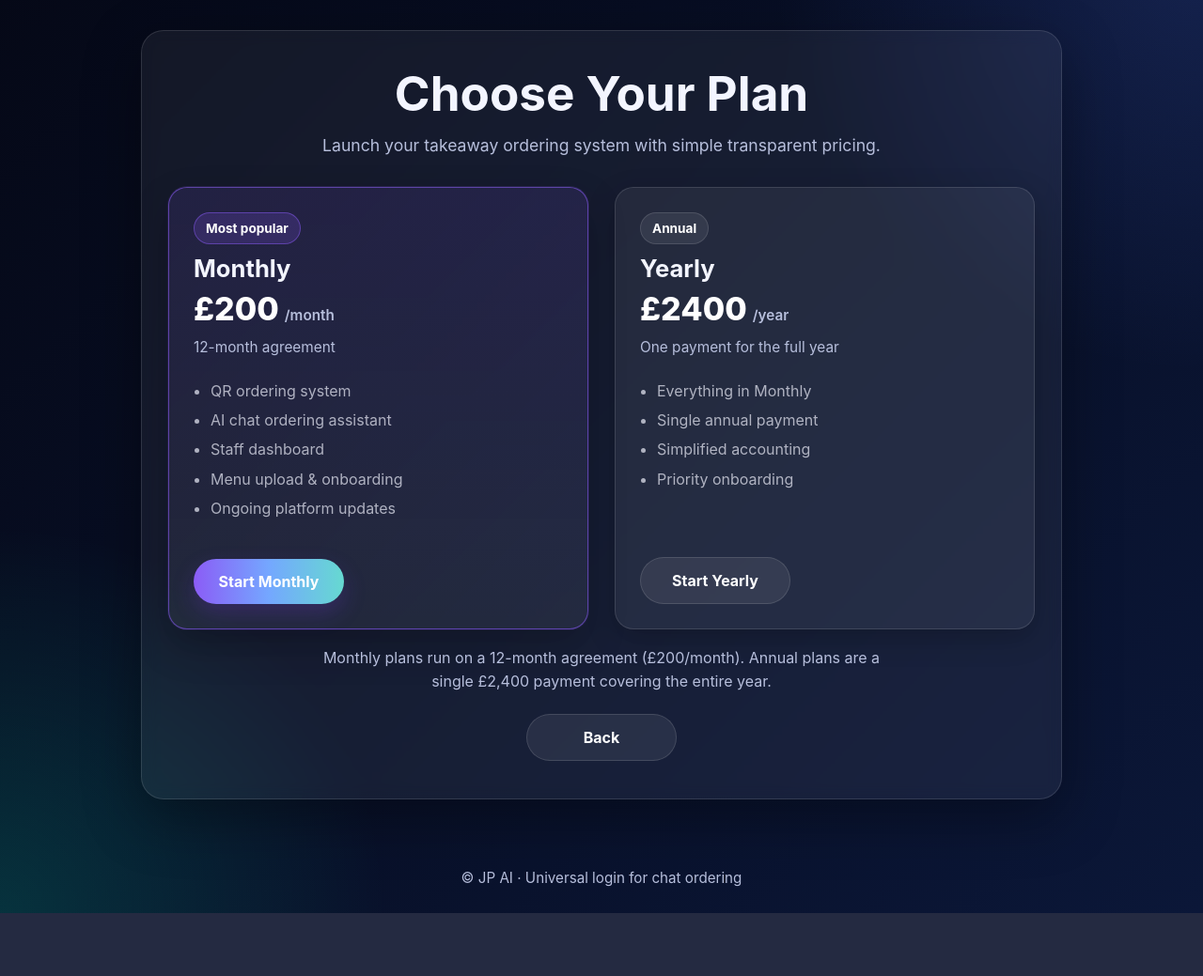
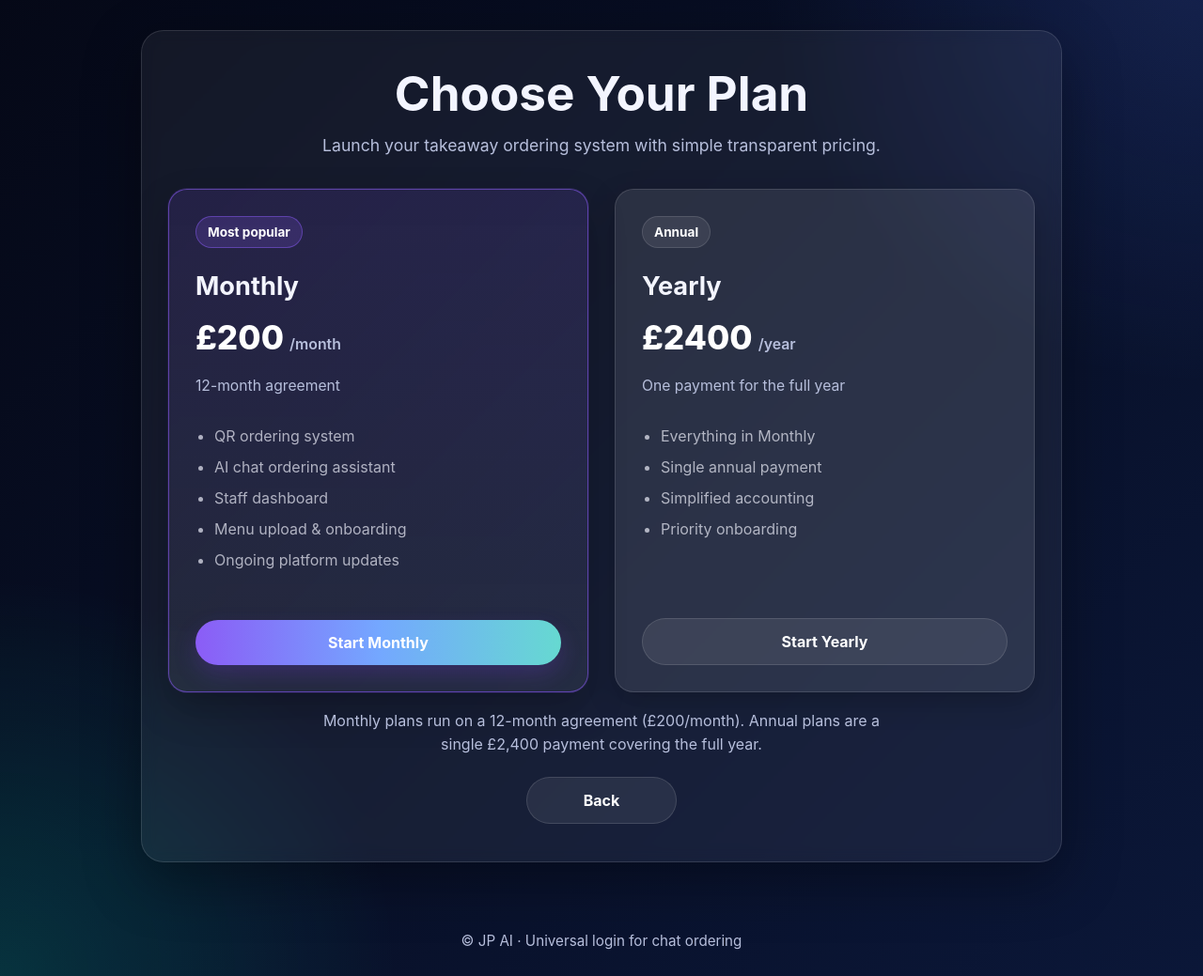
Before and after one commit to Jpbuglerlamb/OrderChat, a FastAPI app: page /business/pricing in a window 1280 px wide. Shown: the part 65-1104 px from the top of the page at 94% size. Before the commit the page ends 1037 px from the top, so only its background shows below. Run offline with FastAPI, Linux system fonts and the light colour scheme.

Commit message:
The Platform

```diff
--- a/frontend/static/styles.css
+++ b/frontend/static/styles.css
@@ -851,36 +851,37 @@ a:hover {
 
 .pricing-grid-two {
   display: grid;
-  grid-template-columns: 1fr 1fr;
+  grid-template-columns: repeat(2, minmax(0, 1fr));
   gap: 28px;
-  margin-top: 30px;
+  margin-top: 32px;
+  width: 100%;
   align-items: stretch;
 }
 
 .pricing-plan {
-  padding: 26px;
+  padding: 28px;
   border-radius: var(--radius-lg);
   border: 1px solid var(--panel-border);
-  background: var(--panel);
+  background: var(--panel-strong);
   box-shadow: var(--shadow-soft);
   display: flex;
   flex-direction: column;
-  gap: 12px;
   text-align: left;
+  min-height: 100%;
 }
 
 .pricing-plan h2 {
-  margin: 0;
-  font-size: 1.6rem;
+  margin: 14px 0 10px;
+  font-size: 1.7rem;
   line-height: 1.1;
 }
 
 .pricing-plan .price {
-  font-size: 34px;
+  margin: 0 0 10px;
+  font-size: 2.2rem;
   font-weight: 800;
-  margin: 0;
+  line-height: 1;
   color: #fff;
-  line-height: 1;
 }
 
 .price-unit {
@@ -891,9 +892,9 @@ a:hover {
 }
 
 .pricing-plan .price-subtext {
-  margin: 0;
+  margin: 0 0 18px;
   color: var(--muted);
-  font-size: 0.96rem;
+  font-size: 0.98rem;
   line-height: 1.5;
 }
 
@@ -915,28 +916,35 @@ a:hover {
 }
 
 .plan-features {
-  margin: 12px 0 14px;
-  padding-left: 18px;
+  margin: 0 0 22px;
+  padding-left: 20px;
   color: var(--muted-soft);
 }
 
 .plan-features li {
-  margin-bottom: 8px;
+  margin-bottom: 10px;
   line-height: 1.45;
 }
 
 .pricing-plan.featured {
   border: 1px solid rgba(139, 92, 246, 0.58);
-  background:
-    linear-gradient(180deg, rgba(139, 92, 246, 0.12), rgba(255, 255, 255, 0.05));
+  background: linear-gradient(
+    180deg,
+    rgba(139, 92, 246, 0.14),
+    rgba(255, 255, 255, 0.06)
+  );
   box-shadow:
     0 18px 40px rgba(0, 0, 0, 0.24),
     0 0 0 1px rgba(139, 92, 246, 0.14);
 }
 
-.pricing-plan .plan-actions {
+.plan-actions {
   margin-top: auto;
   padding-top: 8px;
+}
+
+.plan-actions .btn {
+  width: 100%;
 }
 
 /* ------------------------------
--- a/frontend/templates/business_pricing.html
+++ b/frontend/templates/business_pricing.html
@@ -3,28 +3,18 @@
 {% block content %}
 <section class="hero">
   <div class="card">
-
     <h1>Choose Your Plan</h1>
     <p class="subtitle">
       Launch your takeaway ordering system with simple transparent pricing.
     </p>
 
     <div class="pricing-grid-two">
-
-      <!-- MONTHLY -->
       <div class="pricing-plan featured">
-
         <span class="plan-tag highlight">Most popular</span>
 
         <h2>Monthly</h2>
-
-        <p class="price">
-          £200<span class="price-unit">/month</span>
-        </p>
-
-        <p class="price-subtext">
-          12-month agreement
-        </p>
+        <p class="price">£200<span class="price-unit">/month</span></p>
+        <p class="price-subtext">12-month agreement</p>
 
         <ul class="plan-features">
           <li>QR ordering system</li>
@@ -39,24 +29,14 @@
             Start Monthly
           </a>
         </div>
-
       </div>
 
-
-      <!-- YEARLY -->
       <div class="pricing-plan">
-
         <span class="plan-tag">Annual</span>
 
         <h2>Yearly</h2>
-
-        <p class="price">
-          £2400<span class="price-unit">/year</span>
-        </p>
-
-        <p class="price-subtext">
-          One payment for the full year
-        </p>
+        <p class="price">£2400<span class="price-unit">/year</span></p>
+        <p class="price-subtext">One payment for the full year</p>
 
         <ul class="plan-features">
           <li>Everything in Monthly</li>
@@ -70,20 +50,16 @@
             Start Yearly
           </a>
         </div>
-
       </div>
-
     </div>
 
     <p class="success-help">
-      Monthly plans run on a 12-month agreement (£200/month).
-      Annual plans are a single £2,400 payment covering the entire year.
+      Monthly plans run on a 12-month agreement (£200/month). Annual plans are a single £2,400 payment covering the full year.
     </p>
 
     <div class="button-row">
       <a href="/business" class="btn btn-secondary">Back</a>
     </div>
-
   </div>
 </section>
 {% endblock %}
```
